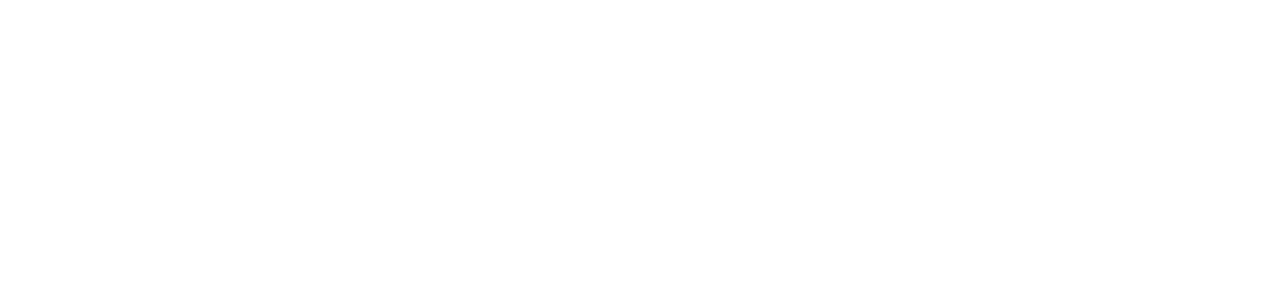
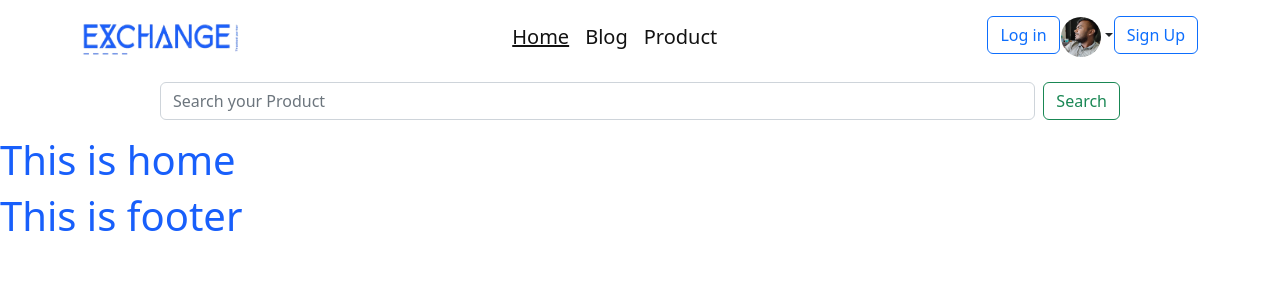
Before and after one commit to Mahabubur-Rahman-Mafi/exchange, a React (Create React App) app: page / in a window 1280 px wide. Shown: the top 300 px of the page. Built offline with nearby package versions, Linux system fonts and the light colour scheme.

Commit message:
header done

```diff
--- a/src/App.js
+++ b/src/App.js
@@ -1,11 +1,14 @@
-import logo from './logo.svg';
-import './App.css';
+import "./App.css";
+import { RouterProvider } from "react-router-dom";
+import routes from "./Routes/Routes";
+import { Toaster } from "react-hot-toast";
 
 function App() {
   return (
-    <div>
-
-    </div>
+    <>
+      <RouterProvider router={routes} />
+      <Toaster/>
+    </>
   );
 }
 
--- a/src/Layout/Main.jsx
+++ b/src/Layout/Main.jsx
@@ -12,5 +12,4 @@
         </div>
     );
 };
-
 export default Main;
--- /dev/null
+++ b/src/Pages/Home/Home.jsx
@@ -0,0 +1,20 @@
+import React from 'react';
+import { Helmet } from 'react-helmet';
+
+const Home = () => {
+    return (
+      <>
+        <Helmet>
+          <meta charSet="utf-8" />
+          <title>Home | ex-change</title>
+        </Helmet>
+
+        {/* items */}
+        <div>
+          <h1>This is home</h1>
+        </div>
+      </>
+    );
+};
+
+export default Home;
--- a/src/Pages/Shared/Header.jsx
+++ b/src/Pages/Shared/Header.jsx
@@ -1,11 +1,83 @@
-import React from 'react';
+import React from "react";
+import Container from "react-bootstrap/Container";
+import Nav from "react-bootstrap/Nav";
+import Navbar from "react-bootstrap/Navbar";
+import { Link, NavLink } from "react-router-dom";
+import Button from "react-bootstrap/Button";
+import logo from "../../assets/logo.png";
+import Form from "react-bootstrap/Form";
+import Dropdown from "react-bootstrap/Dropdown";
+import "./Shared.css";
+import { Image } from "react-bootstrap";
+import me from "../../assets/pro.jpg";
 
 const Header = () => {
-    return (
-        <div>
-            <h1>This is header</h1>
-        </div>
-    );
+  return (
+    <div>
+      <Navbar collapseOnSelect expand="lg" bg="transparent" className="mt-2">
+        <Container>
+          <NavLink to="/">
+            <img
+              src={logo}
+              width="160px"
+              height="35px"
+              className="d-inline-block align-top"
+              alt="React Bootstrap logo"
+            />
+          </NavLink>
+          <Navbar.Toggle aria-controls="responsive-navbar-nav" />
+          <Navbar.Collapse id="responsive-navbar-nav">
+            <Nav className="mx-auto fs-5 menu-section">
+              <NavLink to="/" className="me-3">
+                Home
+              </NavLink>
+              <NavLink to="/blog" className="me-3">
+                Blog
+              </NavLink>
+              <NavLink to="/product">Product</NavLink>
+            </Nav>
+            <Nav>
+              <Link to="login">
+                <Button variant="outline-primary">Log in</Button>
+              </Link>
+              <Dropdown>
+                <Dropdown.Toggle variant="transparent" className="p-0" id="dropdown-basic">
+                                  <Image
+                                      src={me}
+                                      width='40px'
+                                      height='40px'
+                                      roundedCircle
+                                  />
+                </Dropdown.Toggle>
+
+                <Dropdown.Menu>
+                  <Dropdown.Item href="#/action-1">Action</Dropdown.Item>
+                  <Dropdown.Item href="#/action-2">
+                    Another action
+                  </Dropdown.Item>
+                  <Dropdown.Item href="#/action-3">
+                    Something else
+                  </Dropdown.Item>
+                </Dropdown.Menu>
+              </Dropdown>
+              <Link to="signup">
+                <Button variant="outline-primary">Sign Up</Button>
+              </Link>
+            </Nav>
+          </Navbar.Collapse>
+        </Container>
+      </Navbar>
+      <Form className="d-flex w-75 mx-auto my-3">
+        <Form.Control
+          type="search"
+          placeholder="Search your Product"
+          className="me-2"
+          aria-label="Search"
+        />
+        <Button variant="outline-success">Search</Button>
+      </Form>
+    </div>
+  );
 };
 
 export default Header;
--- a/src/Pages/Shared/Shared.css
+++ b/src/Pages/Shared/Shared.css
@@ -0,0 +1,13 @@
+.menu-section a{
+ text-decoration: none;
+ color: #121212;
+ font-size: 20px;
+ font-weight: 500;
+}
+.menu-section a:hover{
+    color: #185ffb;
+    transform: scale(1.1);
+}
+.menu-section .active{
+    text-decoration: underline;
+}
--- a/src/index.css
+++ b/src/index.css
@@ -6,7 +6,20 @@
   -webkit-font-smoothing: antialiased;
   -moz-osx-font-smoothing: grayscale;
 }
+h1,h2,h3,h4,h5,h6{
+  color: #185ffb;
+  font-weight: 600;
 
+}
+a, a:hover{
+	text-decoration: none;
+}
+p{
+  color: #121212;
+    font-size:16px ;
+    line-height: 24px;
+    font-weight: 400;
+}
 code {
   font-family: source-code-pro, Menlo, Monaco, Consolas, 'Courier New',
     monospace;
--- a/src/index.js
+++ b/src/index.js
@@ -3,6 +3,7 @@
 import './index.css';
 import App from './App';
 import reportWebVitals from './reportWebVitals';
+import "bootstrap/dist/css/bootstrap.min.css";
 
 const root = ReactDOM.createRoot(document.getElementById('root'));
 root.render(
```
Also changed, not shown: src/Routes/Routes.jsx (+14 -3 lines), src/assets/pro.jpg (added).
